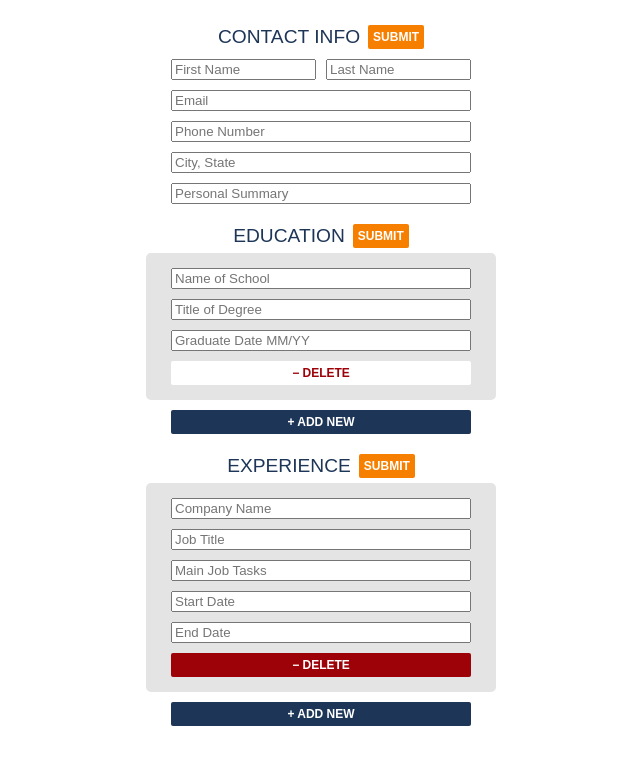
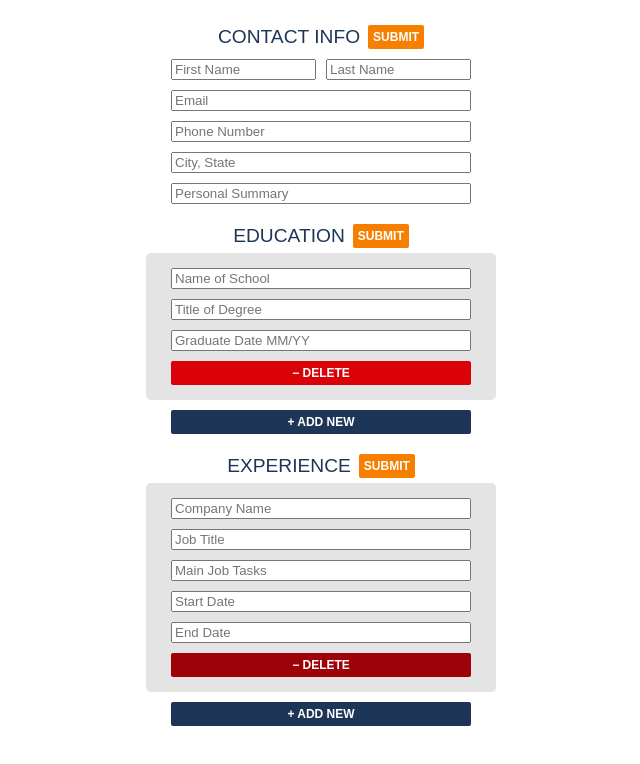
Before and after one commit to eascodes/cv-app, a React (Create React App) app in the folder cv-project/: page / in a window 1280 px wide. In both pictures the pointer is over the button 640 px from the left and 373 px from the top of the page. Shown: the top 764 px of the page, without its empty margins (319-959 px from the left). Built offline with nearby package versions, Linux system fonts and the light colour scheme.

Commit message:
Update button hover effects

```diff
--- a/cv-project/src/styles/forms.css
+++ b/cv-project/src/styles/forms.css
@@ -55,8 +55,7 @@ input {
 
 .degree-div>button:hover,
 .job-div>button:hover {
-    background-color: white;
-    color: #9d0208;
+    background-color: #da0108;
 }
 
 .form-header {
@@ -80,10 +79,8 @@ input {
     margin-bottom: 20px;
 }
 
-.add-new-button:hover,
-.submit-button:hover {
-    background-color: #ffba08;
-    color: black;
+.add-new-button:hover {
+    background-color: #1556b1;
 }
 
 .submit-button {
```
